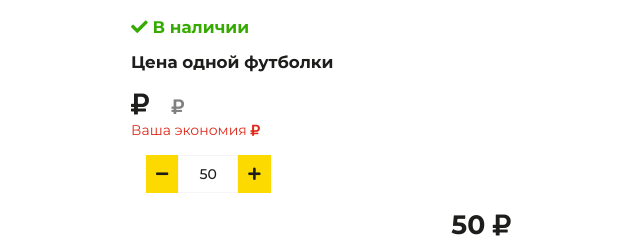
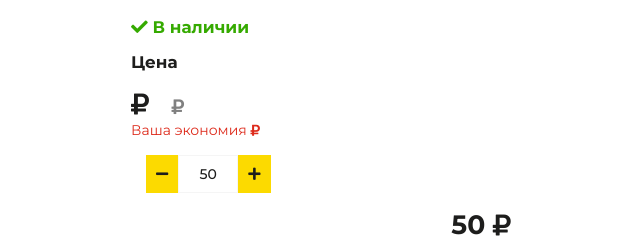
Before and after one commit to WebProWWW/snatchbasic, a Yii app: template views/site/cart.php in a window 1280 px wide. Shown: the part 495-740 px from the top of the page, without its empty margins (369-1009 px from the left). Run offline with PHP 8.4 and a stand-in for Yii, Linux system fonts and the light colour scheme; the template is opened without the code that fills it, so the values that code supplies are empty; some libraries are stand-ins or nearby versions.

Commit message:
Цена...

```diff
--- a/views/site/cart.php
+++ b/views/site/cart.php
@@ -22,7 +22,7 @@
           <p class="itext bold color-green"><i class="fas fa-check"></i> В наличии</p>
         </div><!--/.col-->
         <div class="col-12 col-lg-auto">
-          <h3 class="itext em-12 bold js-detail-label">Цена одной футболки</h3>
+          <h3 class="itext em-12 bold js-detail-label">Цена</h3>
           <p class="cart-price text-left mb-0">
             <?= $model->category->from_price ?> <i class="cart-rub fas fa-ruble-sign em-9"></i>
             &nbsp;
```
